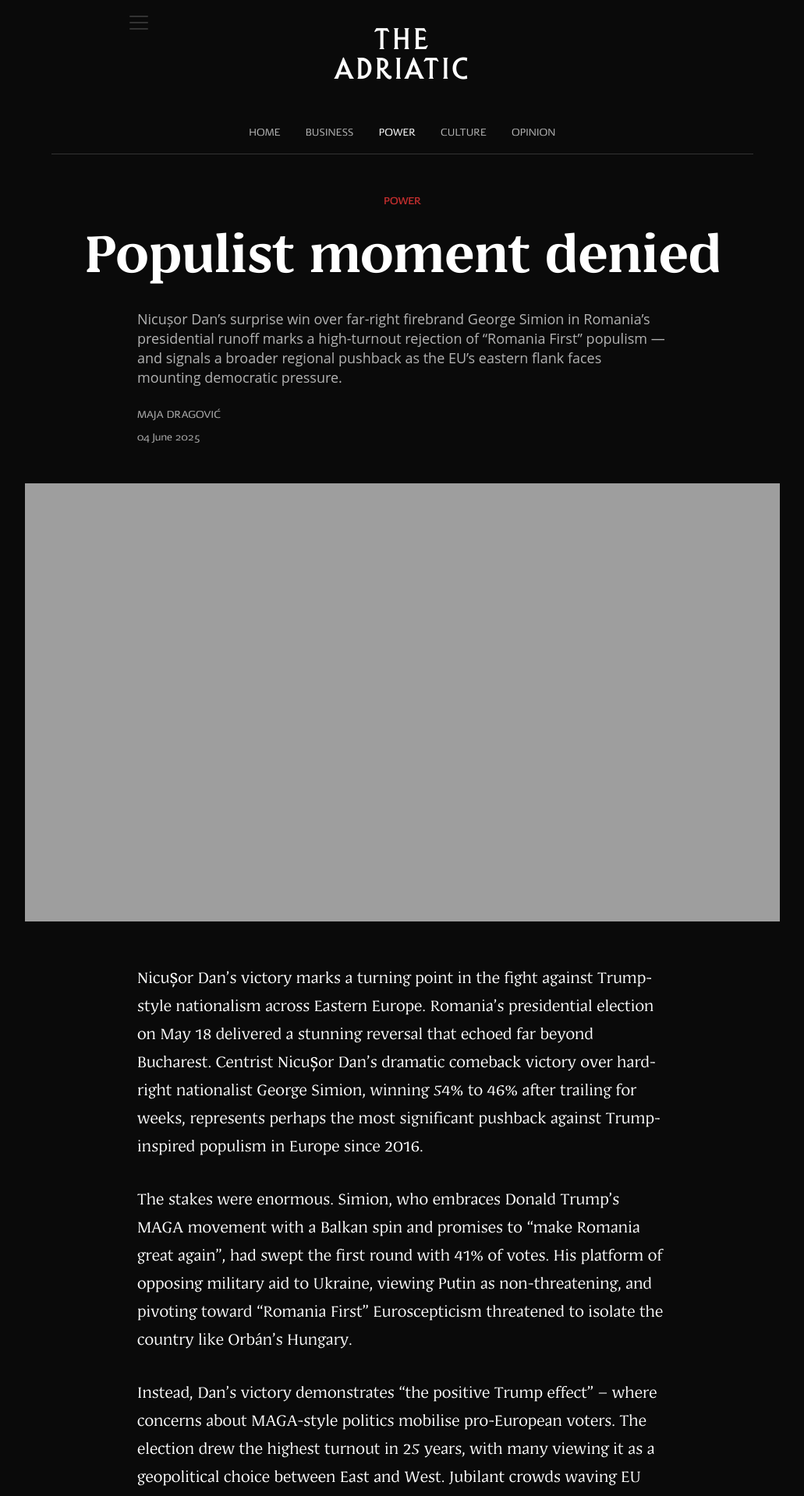
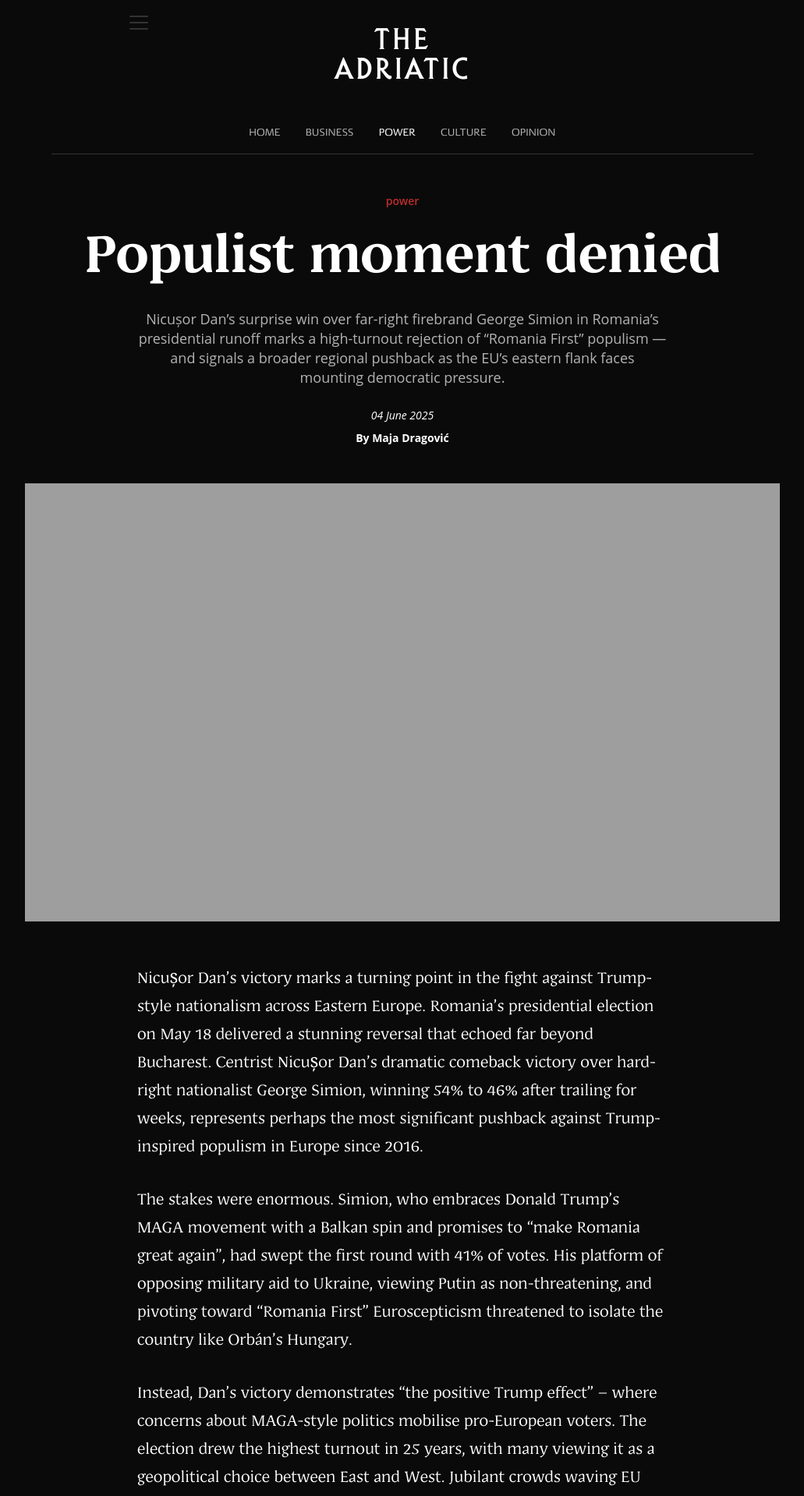
Before and after one commit to tfhoerest/azt, a Jekyll site: the page built from _posts/2025-06-02-populist-moment-denied.md, in a window 1280 px wide. Shown: the top 1919 px of the page at 78% size, without its empty margins (124-1155 px from the left). Built offline with Jekyll 4.4.1, drawn with Linux system fonts in a browser that asks for light colours.

Commit message:
Update post.html

```diff
--- a/_layouts/post.html
+++ b/_layouts/post.html
@@ -16,6 +16,7 @@ layout: default
     max-width: 1000px;  /* Same as title width */
     margin-left: auto;
     margin-right: auto;
+    font-family: 'Open Sans', Arial, sans-serif;  /* Added Open Sans */
 }
 
 .post-title {
@@ -36,7 +37,7 @@ layout: default
     margin-left: auto;
     margin-right: auto;
     margin-bottom: var(--z-ds-space-xl);
-    text-align: left;
+    text-align: center;  /* Changed from left to center */
 }
 
 .post-lede {
@@ -50,17 +51,29 @@ layout: default
 
 .post-author-name {
     font-size: 0.875rem;
-    color: var(--z-ds-color-text-70);
-    font-weight: 500;
-    text-transform: uppercase;
-    letter-spacing: 0.5px;
-    margin-bottom: 0.5rem;
+    color: var(--z-ds-color-text-100);  /* Changed to black */
+    margin-bottom: 2rem;  /* Space to image */
+    font-family: 'Open Sans', Arial, sans-serif;  /* Added Open Sans */
 }
 
 .post-date {
     font-size: 0.875rem;
-    color: var(--z-ds-color-text-70);
-    margin-bottom: 2rem;  /* Space to image */
+    color: var(--z-ds-color-text-100);  /* Changed to black */
+    margin-bottom: 0.5rem;  /* Space between date and author */
+    font-family: 'Open Sans', Arial, sans-serif;  /* Added Open Sans */
+    font-style: italic;  /* Added italics */
+}
+
+.by-text {
+    font-weight: bold;
+}
+
+.author-name {
+    font-weight: bold;
+}
+
+.author-role {
+    font-weight: normal;  /* Regular weight to distinguish from author name */
 }
 
 .post-image {
@@ -230,12 +243,12 @@ layout: default
         margin-bottom: 1rem;
     }
 
-    .post-author-name {
+    .post-date {
         font-size: 0.8rem;
-        margin-bottom: 0.25rem;
+        margin-bottom: 0.25rem;  /* Tighter spacing on mobile */
     }
 
-    .post-date {
+    .post-author-name {
         font-size: 0.8rem;
         margin-bottom: 1.5rem;
     }
@@ -273,7 +286,7 @@ layout: default
 <article class="post-container">
     <!-- 1. CATEGORY -->
     <div class="post-category">
-        <span class="category-tag {{ page.category }}">{{ page.category | upcase }}</span>
+        <span class="category-tag {{ page.category }}">{{ page.category }}</span>
     </div>
 
     <!-- 2. TITLE (wide) -->
@@ -285,10 +298,15 @@ layout: default
             <div class="post-lede">{{ page.excerpt | strip_html }}</div>
         {% endif %}
 
+        <!-- DATE FIRST -->
+        <div class="post-date">{{ page.date | date: "%d %B %Y" }}</div>
+
+        <!-- AUTHOR SECOND -->
         {% if page.author %}
-            <div class="post-author-name">{{ page.author }}</div>
+            <div class="post-author-name">
+                <span class="by-text">By</span> <span class="author-name">{{ page.author }}</span>{% if page.author_role %}, <span class="author-role">{{ page.author_role }}</span>{% endif %}
+            </div>
         {% endif %}
-        <div class="post-date">{{ page.date | date: "%d %B %Y" }}</div>
     </div>
 
     <!-- 4. IMAGE -->
```
